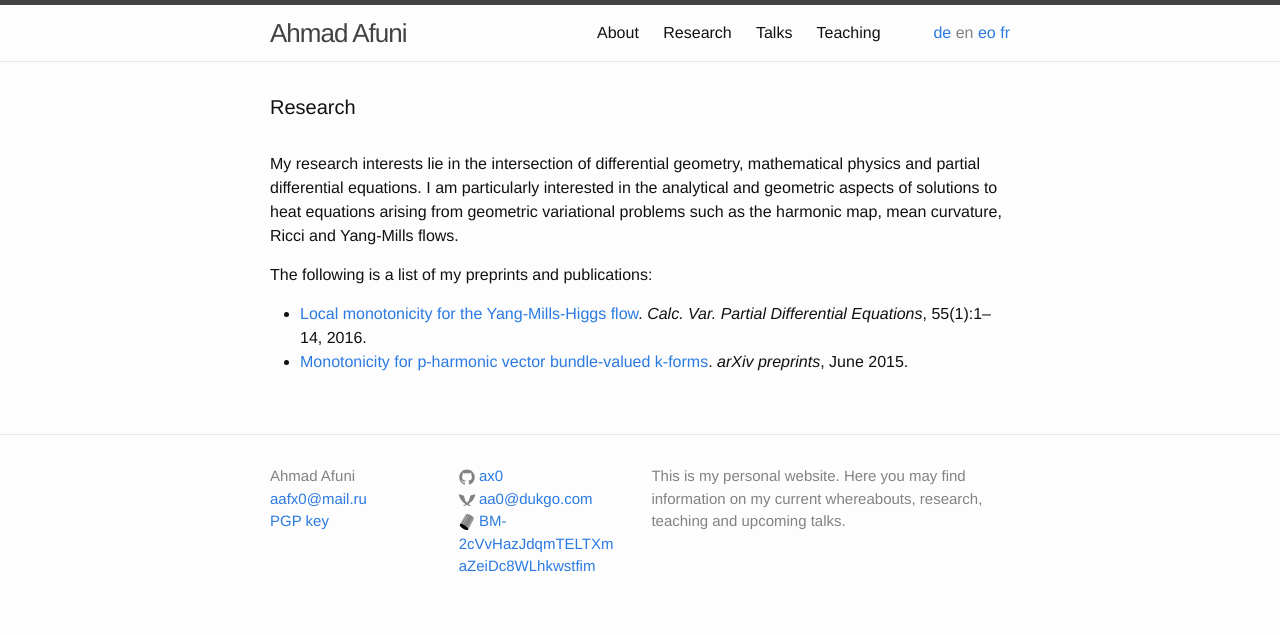
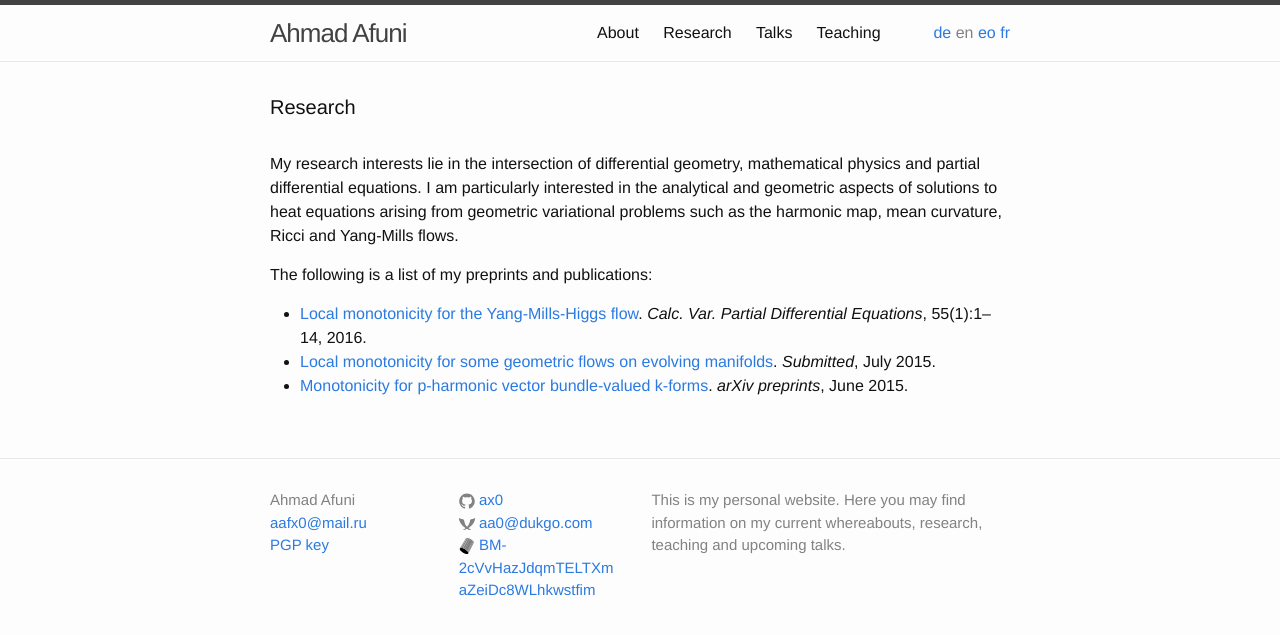
Before and after one commit to ax0/ax0.github.io, a Jekyll site: the page built from research.md, in a window 1280 px wide. Shown: the top 635 px of the page. Built offline with Jekyll 4.4.1, drawn with Linux system fonts in a browser that asks for light colours.

Commit message:
added preprint.

```diff
--- a/_includes/pubs.de.html
+++ b/_includes/pubs.de.html
@@ -15,6 +15,12 @@
 <cite>Calc. Var. Partial Differential Equations</cite>, 55(1):1&ndash;14, 2016.</li>
 
 <!-- Authors: Afuni Ahmad -->
+<li><a name="paper3"></a>
+<a href="http://ax0.github.io/preprints/locmon.pdf">Local monotonicity for
+  some geometric flows on evolving manifolds</a>.
+<cite>Eingereicht</cite>, Juli 2015.</li>
+
+<!-- Authors: Afuni Ahmad -->
 <!-- Keywords: Mathematics - Differential Geometry, Mathematical Physics,
   Mathematics - Analysis of PDEs, 35B45, 35B53, 53C07, 58E15, 58E20, 70S10 -->
 <li><a name="paper2"></a>
--- a/_includes/pubs.eo.html
+++ b/_includes/pubs.eo.html
@@ -15,6 +15,12 @@
 <cite>Calc. Var. Partial Differential Equations</cite>, 55(1):1&ndash;14, 2016.</li>
 
 <!-- Authors: Afuni Ahmad -->
+<li><a name="paper3"></a>
+<a href="http://ax0.github.io/preprints/locmon.pdf">Local monotonicity for
+  some geometric flows on evolving manifolds</a>.
+<cite>Prezentis</cite>, Julio 2015.</li>
+
+<!-- Authors: Afuni Ahmad -->
 <!-- Keywords: Mathematics - Differential Geometry, Mathematical Physics,
   Mathematics - Analysis of PDEs, 35B45, 35B53, 53C07, 58E15, 58E20, 70S10 -->
 <li><a name="paper2"></a>
--- a/_includes/pubs.fr.html
+++ b/_includes/pubs.fr.html
@@ -15,6 +15,12 @@
 <cite>Calc. Var. Partial Differential Equations</cite>, 55(1):1&ndash;14, 2016.</li>
 
 <!-- Authors: Afuni Ahmad -->
+<li><a name="paper3"></a>
+<a href="http://ax0.github.io/preprints/locmon.pdf">Local monotonicity for
+  some geometric flows on evolving manifolds</a>.
+<cite>Soumis</cite>, Juillet 2015.</li>
+
+<!-- Authors: Afuni Ahmad -->
 <!-- Keywords: Mathematics - Differential Geometry, Mathematical Physics,
   Mathematics - Analysis of PDEs, 35B45, 35B53, 53C07, 58E15, 58E20, 70S10 -->
 <li><a name="paper2"></a>
--- a/_includes/pubs.html
+++ b/_includes/pubs.html
@@ -15,6 +15,12 @@
 <cite>Calc. Var. Partial Differential Equations</cite>, 55(1):1&ndash;14, 2016.</li>
 
 <!-- Authors: Afuni Ahmad -->
+<li><a name="paper3"></a>
+<a href="http://ax0.github.io/preprints/locmon.pdf">Local monotonicity for
+  some geometric flows on evolving manifolds</a>.
+<cite>Submitted</cite>, July 2015.</li>
+
+<!-- Authors: Afuni Ahmad -->
 <!-- Keywords: Mathematics - Differential Geometry, Mathematical Physics,
   Mathematics - Analysis of PDEs, 35B45, 35B53, 53C07, 58E15, 58E20, 70S10 -->
 <li><a name="paper2"></a>
```
Also changed, not shown: 1 other file.
